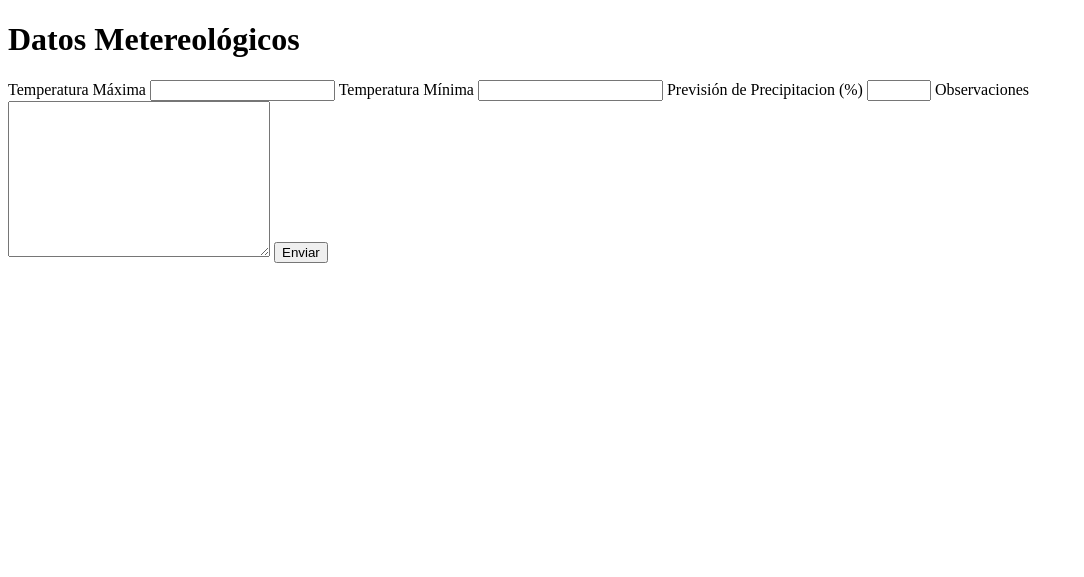
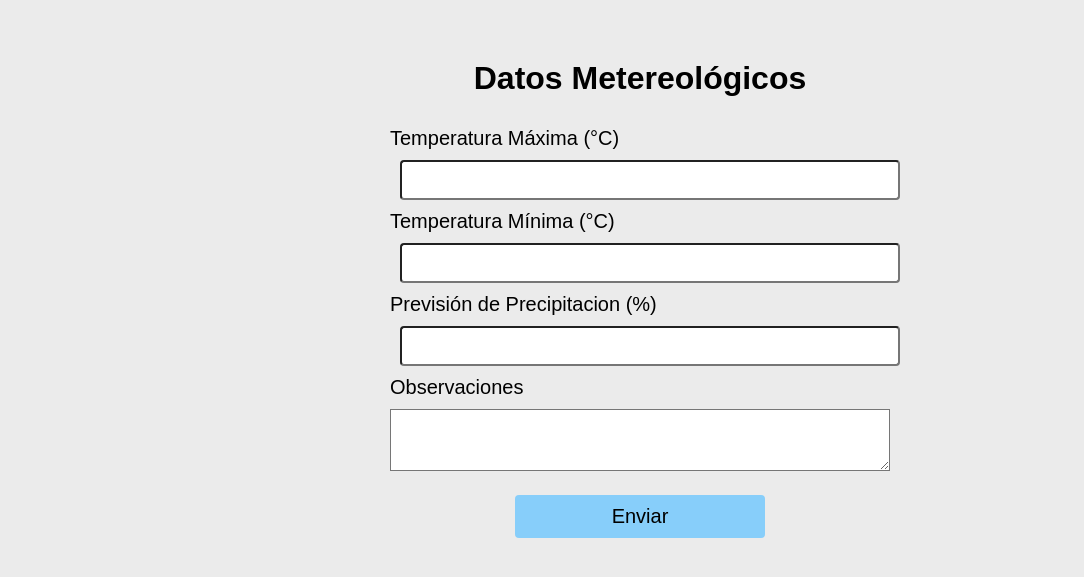
Before and after one commit to AntonyDamico/pruebaPHP, a PHP site: page / in a window 1280 px wide. Shown: the top 577 px of the page, without its empty margins (0-1084 px from the left). Run offline with PHP 8.4, Linux system fonts and the light colour scheme; data that the repository does not hold is empty.

Commit message:
adding css

```diff
--- /dev/null
+++ b/static/script.js
@@ -0,0 +1,5 @@
+const message = document.querySelector('.message');
+
+setTimeout(() => {
+    message.style.display = 'none'
+}, 3000);
--- /dev/null
+++ b/static/styles.css
@@ -0,0 +1,69 @@
+* {
+    box-sizing: border-box;
+    padding: 0px;
+    margin: 0px;
+    font-family: sans-serif;
+    background: #ebebeb;
+}
+
+.title {
+    margin: 60px auto 30px auto;
+    text-align: center;
+}
+
+.container {
+    display: flex;
+    flex-direction: row;
+    justify-content: center;
+    width: 50%;
+    margin: 20px auto;
+    align-items: center;
+    max-width: 500px;
+}
+
+label {
+    font-size: 20px;
+}
+
+input {
+    width: 100%;
+    height: 40px;
+    margin: 10px;
+    border-radius: 4px;
+    font-size: 20px;
+    background-color: #fff;
+}
+
+button {
+    width: 50%;
+    margin: 10px 25%;
+    padding: 10px;
+    border-radius: 4px;
+    background-color: lightskyblue;
+    border:none;
+    cursor: pointer;
+    font-size: 20px;
+}
+
+button:hover {
+    background-color: dodgerblue;
+    color:white;
+}
+
+textarea {
+    margin: 10px 0;
+    width: 100%;
+    background-color: #fff;
+}
+
+.message {
+    display: flex;
+    justify-content: center;
+    width: 50%;
+    flex-direction: row;
+    margin: 30px 0 30px 25%;
+    padding: 15px 0;
+    border-radius: 4px;
+    background-color: firebrick;
+    color: white;
+}
--- a/views/index.php
+++ b/views/index.php
@@ -1,16 +1,17 @@
 <?php require "views/partials/header.php" ?>
 
-<h1>Datos Metereológicos</h1>
+<h1 class="title">Datos Metereológicos</h1>
 
 <?php if (isset($_GET['status'])): ?>
-    <p><?= $_GET['message'] ?></p>
+    <p class="message"><?= $_GET['message'] ?></p>
 <?php endif; ?>
 
+<div class="container">
     <form action="save.php" method="POST">
-    <label for="maxTemp">Temperatura Máxima</label>
+        <label for="maxTemp">Temperatura Máxima (°C)</label>
         <input type="number" name="maxTemp" id="maxTemp">
 
-    <label for="minTemp">Temperatura Mínima</label>
+        <label for="minTemp">Temperatura Mínima (°C)</label>
         <input type="number" name="minTemp" id="minTemp">
 
         <label for="precipitation">Previsión de Precipitacion (%)</label>
@@ -22,12 +23,12 @@
         <label for="observations">Observaciones</label>
         <textarea
                 name="observations" id="observations"
-            cols="30" rows="10"
+                cols="30" rows="4"
         >
     </textarea>
 
         <button type="submit">Enviar</button>
 
     </form>
-
+</div>
 <?php require "views/partials/footer.php" ?>
--- a/views/partials/footer.php
+++ b/views/partials/footer.php
@@ -1,2 +1,3 @@
+<script type="text/javascript" src="../../static/script.js"></script>
 </body>
 </html>
--- a/views/partials/header.php
+++ b/views/partials/header.php
@@ -6,5 +6,6 @@
           content="width=device-width, user-scalable=no, initial-scale=1.0, maximum-scale=1.0, minimum-scale=1.0">
     <meta http-equiv="X-UA-Compatible" content="ie=edge">
     <title>Sitio Meteorológico</title>
+    <link rel="stylesheet" href="../../static/styles.css">
 </head>
 <body>
```
Lines whose indentation alone changed are shown as unchanged.
